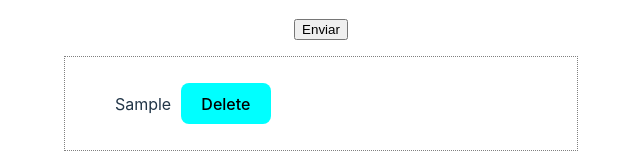
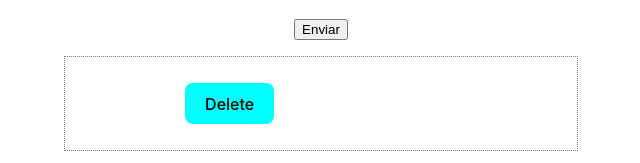
Before and after one commit to hello-world-capitanes/lista-form-equipo-1, a React (Vite) app in the folder list-form/: page / in a window 1280 px wide. Both pictures are taken after typing "Sample" into the empty fields and a click on the button "Agregar a la lista". Shown: the part 485-648 px from the top of the page, without its empty margins (319-959 px from the left). Built offline with nearby package versions, Linux system fonts and the light colour scheme.

Commit message:
cambios input 2
cambios

```diff
--- a/list-form/src/Lista/Lista.jsx
+++ b/list-form/src/Lista/Lista.jsx
@@ -36,9 +36,8 @@ function Lista({ elementos, setList }) {
           <li
             className="list-ele"
             key={`${item.texto}${item.logico}`}
-            onDoubleClick={() => handleSelect(item)}
           >
-            {item.texto}
+            <p onDoubleClick={() => handleSelect(item)}>{item.texto}</p>
             <Button className="button" onClick={() => handleRemove(index)} text="Delete" />
             {!(index == elementos.length - 1) && (
               <Button className="button" onClick={() => handleUpDown(index, false)} text="Up" />
--- a/list-form/src/components/Modal/Modal.jsx
+++ b/list-form/src/components/Modal/Modal.jsx
@@ -10,7 +10,7 @@ const Modal = ({ info, isModalActive, setIsModalActive }) => {
       <div className="modal">
         <h1>INFORMACIÓN</h1>
         <p>{info.texto}</p>
-        <p>{info.logico}</p>
+        <p>{info.logico ? "acepto condiciones" : "no acepta las condiciones"}</p>
         <p>{info.seleccion}</p>
         <button onClick={() => setIsModalActive(false)}>Close</button>
       </div>
```
